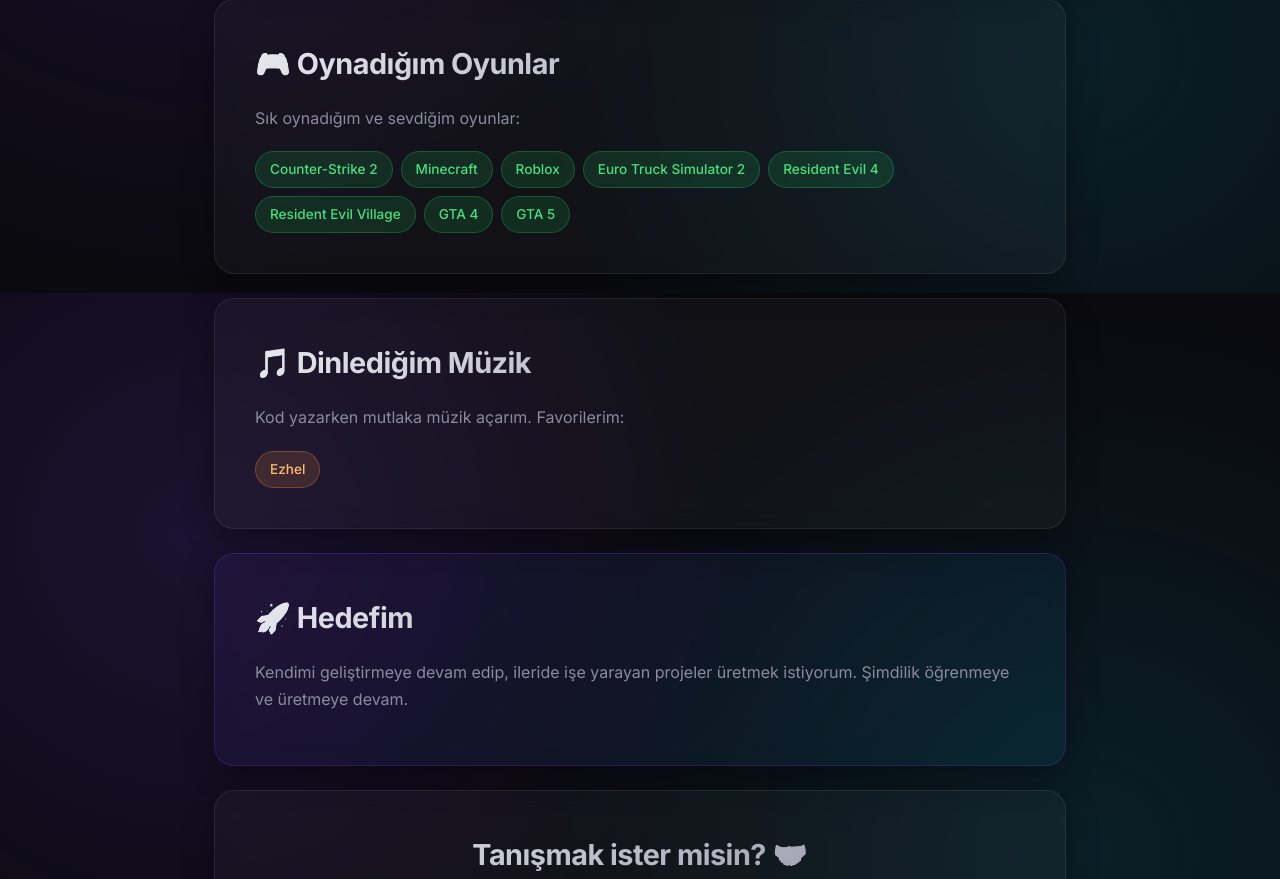
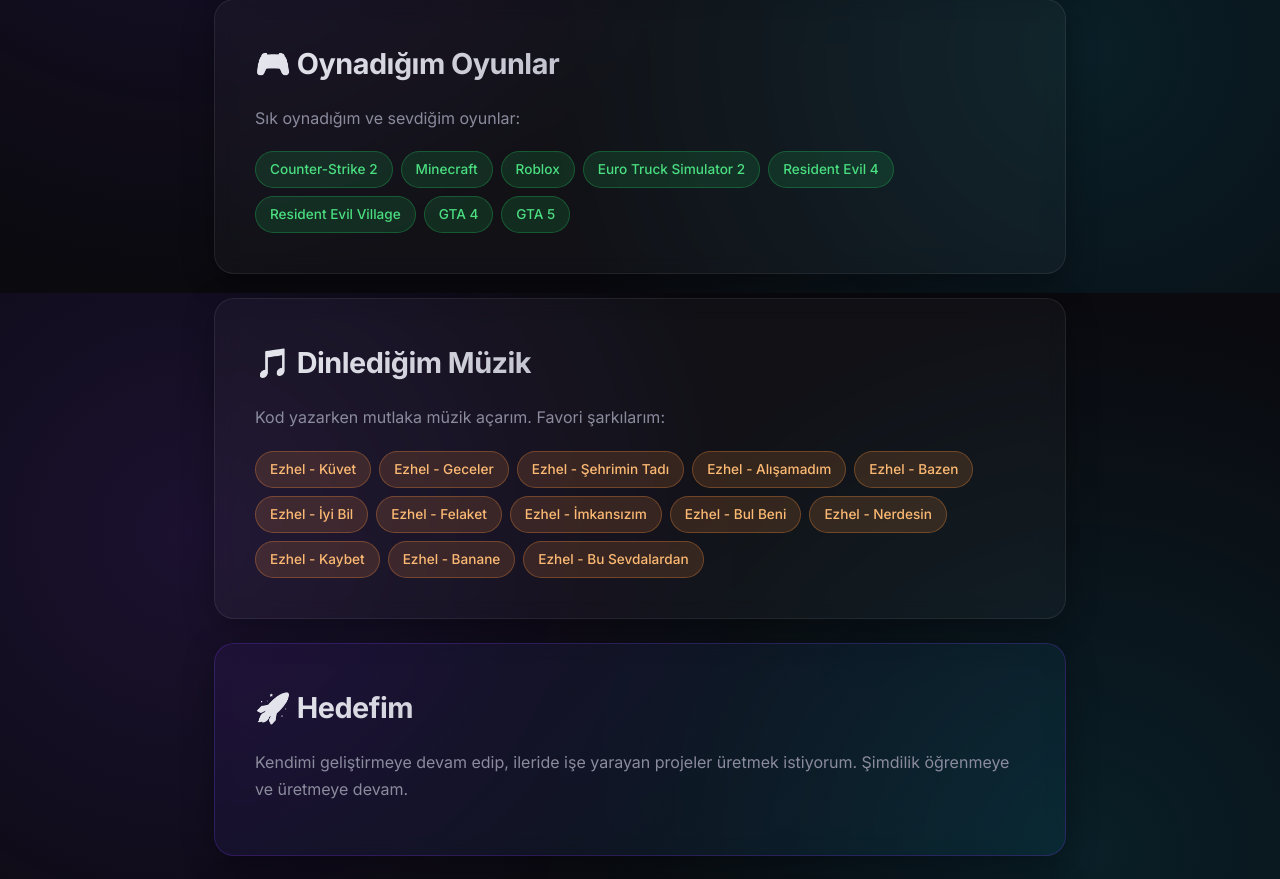
Before and after one commit to hasankk3366/hasankk3366, a Flask app: page /hakkimda in a window 1280 px wide. Shown: the part 1307-2186 px from the top of the page. Run offline with Flask 3, Linux system fonts and the light colour scheme.

Commit message:
sarkilara ezhel eklendi

```diff
--- a/templates/hakkimda.html
+++ b/templates/hakkimda.html
@@ -126,11 +126,35 @@
 <!-- 🎵 DİNLEDİĞİM MÜZİK -->
 <div class="card" style="margin-top: 1.5rem;">
     <h2>🎵 Dinlediğim Müzik</h2>
-    <p style="margin-bottom: 1.2rem;">Kod yazarken mutlaka müzik açarım. Favorilerim:</p>
+    <p style="margin-bottom: 1.2rem;">Kod yazarken mutlaka müzik açarım. Favori şarkılarım:</p>
 
     <div style="display: flex; flex-wrap: wrap; gap: 0.5rem;">
 
-        <span style="background: rgba(251, 146, 60, 0.15); border: 1px solid rgba(251, 146, 60, 0.3); color: #fdba74; padding: 6px 14px; border-radius: 100px; font-size: 0.85rem; font-weight: 500;">Ezhel</span>
+        <span style="background: rgba(251, 146, 60, 0.15); border: 1px solid rgba(251, 146, 60, 0.3); color: #fdba74; padding: 6px 14px; border-radius: 100px; font-size: 0.85rem; font-weight: 500;">Ezhel - Küvet</span>
+
+        <span style="background: rgba(251, 146, 60, 0.15); border: 1px solid rgba(251, 146, 60, 0.3); color: #fdba74; padding: 6px 14px; border-radius: 100px; font-size: 0.85rem; font-weight: 500;">Ezhel - Geceler</span>
+
+        <span style="background: rgba(251, 146, 60, 0.15); border: 1px solid rgba(251, 146, 60, 0.3); color: #fdba74; padding: 6px 14px; border-radius: 100px; font-size: 0.85rem; font-weight: 500;">Ezhel - Şehrimin Tadı</span>
+
+        <span style="background: rgba(251, 146, 60, 0.15); border: 1px solid rgba(251, 146, 60, 0.3); color: #fdba74; padding: 6px 14px; border-radius: 100px; font-size: 0.85rem; font-weight: 500;">Ezhel - Alışamadım</span>
+
+        <span style="background: rgba(251, 146, 60, 0.15); border: 1px solid rgba(251, 146, 60, 0.3); color: #fdba74; padding: 6px 14px; border-radius: 100px; font-size: 0.85rem; font-weight: 500;">Ezhel - Bazen</span>
+
+        <span style="background: rgba(251, 146, 60, 0.15); border: 1px solid rgba(251, 146, 60, 0.3); color: #fdba74; padding: 6px 14px; border-radius: 100px; font-size: 0.85rem; font-weight: 500;">Ezhel - İyi Bil</span>
+
+        <span style="background: rgba(251, 146, 60, 0.15); border: 1px solid rgba(251, 146, 60, 0.3); color: #fdba74; padding: 6px 14px; border-radius: 100px; font-size: 0.85rem; font-weight: 500;">Ezhel - Felaket</span>
+
+        <span style="background: rgba(251, 146, 60, 0.15); border: 1px solid rgba(251, 146, 60, 0.3); color: #fdba74; padding: 6px 14px; border-radius: 100px; font-size: 0.85rem; font-weight: 500;">Ezhel - İmkansızım</span>
+
+        <span style="background: rgba(251, 146, 60, 0.15); border: 1px solid rgba(251, 146, 60, 0.3); color: #fdba74; padding: 6px 14px; border-radius: 100px; font-size: 0.85rem; font-weight: 500;">Ezhel - Bul Beni</span>
+
+        <span style="background: rgba(251, 146, 60, 0.15); border: 1px solid rgba(251, 146, 60, 0.3); color: #fdba74; padding: 6px 14px; border-radius: 100px; font-size: 0.85rem; font-weight: 500;">Ezhel - Nerdesin</span>
+
+        <span style="background: rgba(251, 146, 60, 0.15); border: 1px solid rgba(251, 146, 60, 0.3); color: #fdba74; padding: 6px 14px; border-radius: 100px; font-size: 0.85rem; font-weight: 500;">Ezhel - Kaybet</span>
+
+        <span style="background: rgba(251, 146, 60, 0.15); border: 1px solid rgba(251, 146, 60, 0.3); color: #fdba74; padding: 6px 14px; border-radius: 100px; font-size: 0.85rem; font-weight: 500;">Ezhel - Banane</span>
+
+        <span style="background: rgba(251, 146, 60, 0.15); border: 1px solid rgba(251, 146, 60, 0.3); color: #fdba74; padding: 6px 14px; border-radius: 100px; font-size: 0.85rem; font-weight: 500;">Ezhel - Bu Sevdalardan</span>
 
     </div>
 </div>
```
